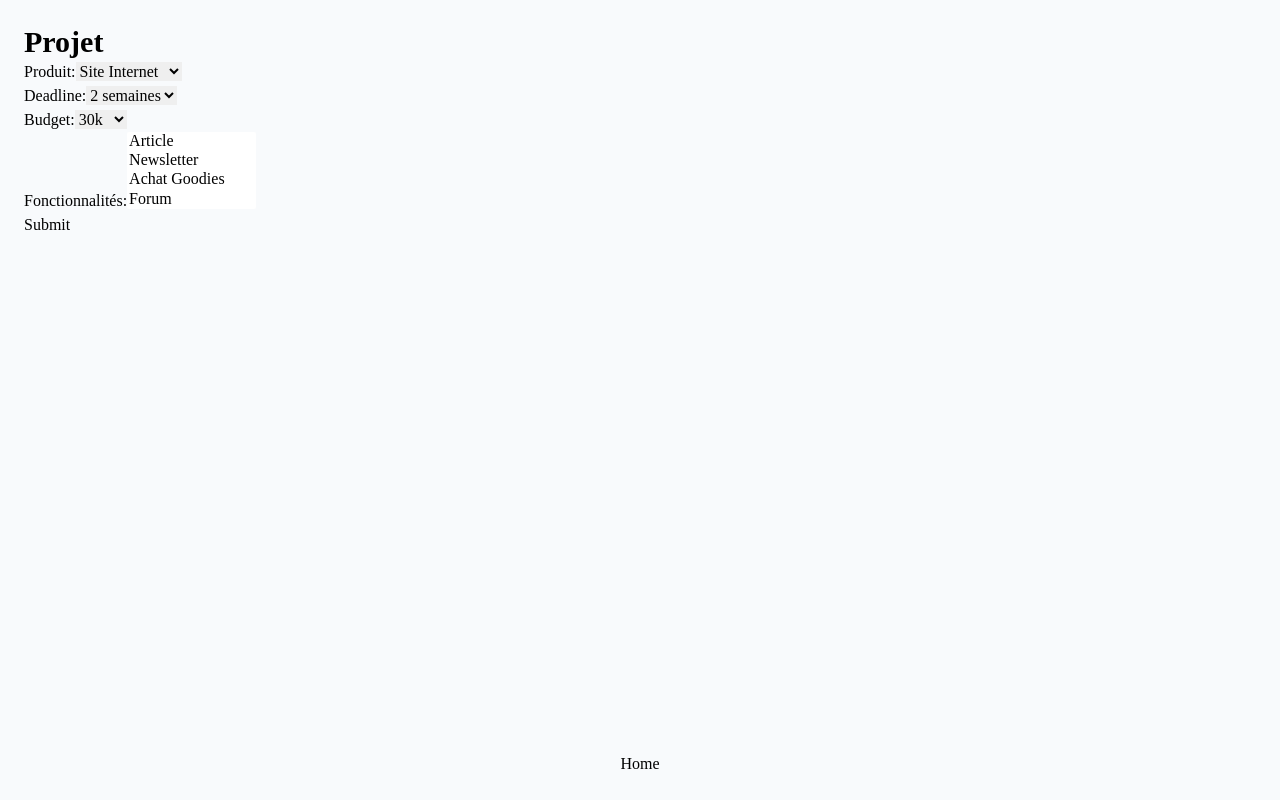
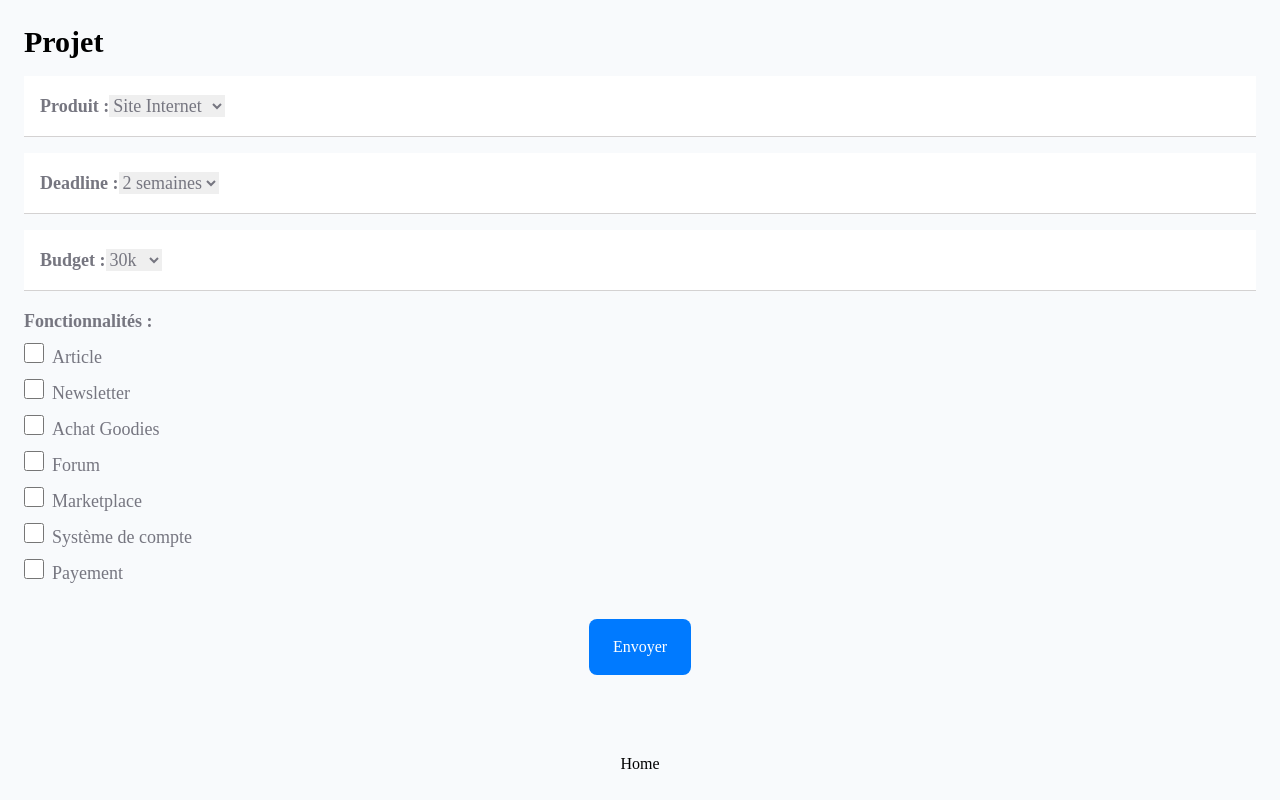
Before and after one commit to Pierson38/cercle-de-projet, a React (Create React App) app: page /projet in a window 1280 px wide. Built offline with nearby package versions, Linux system fonts and the light colour scheme; a web font is replaced by a local one.

Commit message:
intégration projet

```diff
--- a/src/pages/Presentation/Presentation.jsx
+++ b/src/pages/Presentation/Presentation.jsx
@@ -5,14 +5,14 @@ import { Link } from "react-router-dom";
 function Presentation() {
 
     return (
-        <main class="h-screen w-full flex flex-column items-center">
-            <section class="m-4 bg-grey">
+        <main class="h-screen w-full flex flex-column items-center bg-grey">
+            <section class="m-4">
                 <h1 class="text-4xl font-bold w-3/4">Bienvenue sur le serious game de chef de projet </h1>
                 <p class="text-grey font-medium mt-2 w-10/12">Lorem ipsum dolor sit amet, consectetur adipiscing elit, sed do eiusmod tempor incididunt </p>
 
                 <div class="flex justify-between items-center bg-white rounded-3xl shadow mt-4 py-16 px-4">
                     <div class="w-2/3 mr-4">
-                        <h2 class="font-bold text-lg">Résolvez les tâches que l’on vous donne</h2>
+                        <h2 class="font-bold text-2xl">Résolvez les tâches que l’on vous donne</h2>
                         <p class="text-grey font-medium text-sm mt-4">Vous devrez réaliser les différentes étapes qu’un <span class="font-bold text-orange">chef de projet</span> peut rencontrer.</p>
                     </div>
                     <div>
--- a/src/pages/Projet/ProjetApp.css
+++ b/src/pages/Projet/ProjetApp.css
@@ -0,0 +1,23 @@
+.bg-grey {
+    background-color:#F4F7FA;
+}
+
+.bg-blue {
+    background-color: #007AFF;
+}
+
+.text-white {
+    color: white;
+}
+
+input[type=checkbox] {
+    -border-radius: 4px;
+    height: 20px;
+    width: 20px;
+    background: white;
+    border: 1px solid #ccc;
+}
+
+.w-70 {
+    width: 77.5%;
+}
--- a/src/pages/Projet/ProjetApp.jsx
+++ b/src/pages/Projet/ProjetApp.jsx
@@ -32,9 +32,9 @@ class ProjetApp extends Component {
         <div>
           <h1 className="font-bold text-3xl">Projet</h1>
           <form onSubmit={this.handleSubmit}>
-            <div>
-              <label>
-                Produit:
+            <div class="bg-white p-4 border-b border-grey mt-4">
+              <label class="text-grey text-lg">
+              <span class="font-semibold"> Produit :</span>
                 <select value={this.state.produit} onChange={this.handleChange}>
                   <option value="siteinternet">Site Internet</option>
                   <option value="application">Application</option>
@@ -43,9 +43,10 @@ class ProjetApp extends Component {
                 </select>
               </label>
             </div>
-            <div>
-              <label>
-                Deadline:
+
+            <div class="bg-white p-4 border-b border-grey mt-4">
+              <label class="text-grey text-lg">
+                <span class="font-semibold">Deadline :</span>
                 <select value={this.state.value} onChange={this.handleChange}>
                   <option value="2semaines">2 semaines</option>
                   <option value="1mois">1 mois</option>
@@ -54,9 +55,10 @@ class ProjetApp extends Component {
                 </select>
               </label>
             </div>
-            <div>
-              <label>
-                Budget:
+
+            <div class="bg-white p-4 border-b border-grey mt-4">
+              <label class="text-grey text-lg">
+              <span class="font-semibold">Budget :</span>
                 <select value={this.state.value} onChange={this.handleChange}>
                   <option value="30k">30k</option>
                   <option value="50k">50k</option>
@@ -65,8 +67,9 @@ class ProjetApp extends Component {
                 </select>
               </label>
             </div>
-            <div>
-              <label>
+
+            {/*<div class="bg-white p-4 border-b border-grey mt-4">
+              <label class="text-grey text-lg">
                 Fonctionnalités:
                 <select multiple={true} onChange={this.handleChange}>
                   <option value="Article">Article</option>
@@ -78,8 +81,42 @@ class ProjetApp extends Component {
                   <option value="Payement">Payement</option>
                 </select>
               </label>
+            </div>*/}
+            <div class="mt-4">
+              <label class="text-grey text-lg">
+                <span class="font-semibold">Fonctionnalités :</span>
+                <div class="mt-2">
+                  <input type="checkbox" id="coding" name="interest" value="Article"/>
+                  <label class="ml-2" for="Article">Article</label>
+                </div>
+                <div class="mt-2">
+                  <input type="checkbox" id="music" name="interest" value="Newsletter"/>
+                  <label class="ml-2" for="Newsletter">Newsletter</label>
+                </div>
+                <div class="mt-2">
+                  <input type="checkbox" id="art" name="interest" value="Goodies"/>
+                  <label class="ml-2" for="Goodies">Achat Goodies</label>
+                </div>
+                <div class="mt-2">
+                  <input type="checkbox" id="sports" name="interest" value="Forum"/>
+                  <label class="ml-2" for="Forum">Forum</label>
+                </div>
+                <div class="mt-2">
+                  <input type="checkbox" id="cooking" name="interest" value="Marketplace"/>
+                  <label class="ml-2" for="Marketplace">Marketplace</label>
+                </div>
+                <div class="mt-2">
+                  <input type="checkbox" id="cooking" name="interest" value="Compte"/>
+                  <label class="ml-2" for="Compte">Système de compte</label>
+                </div>
+                <div class="mt-2">
+                  <input type="checkbox" id="cooking" name="interest" value="Payement"/>
+                  <label class="ml-2" for="Payement">Payement</label>
+                </div>
+              </label>
             </div>
-            <input type="submit" value="Submit" />
+
+            <div class="flex justify-center mt-8"><input class="bg-blue rounded-lg py-4 px-6 text-white" type="submit" value="Envoyer" /></div>
           </form>
         </div>
         <div>
--- a/tailwind.config.js
+++ b/tailwind.config.js
@@ -6,6 +6,9 @@ module.exports = {
     "./src/**/*.{js,jsx,ts,tsx}",
   ],
   theme: {
+    screens: {
+      'mobile': '440px',
+    },
     fontFamily: {
       'sans': ['SF_Pro', ...defaultTheme.fontFamily.sans],
     },
```
